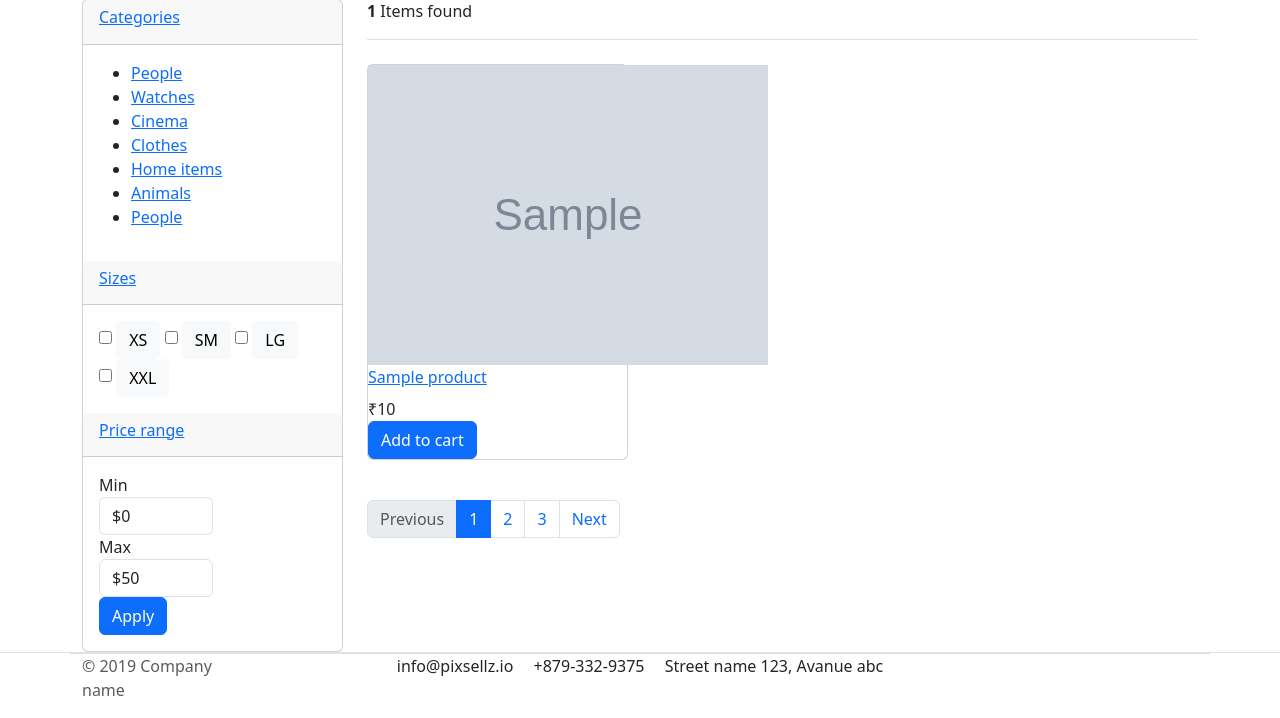
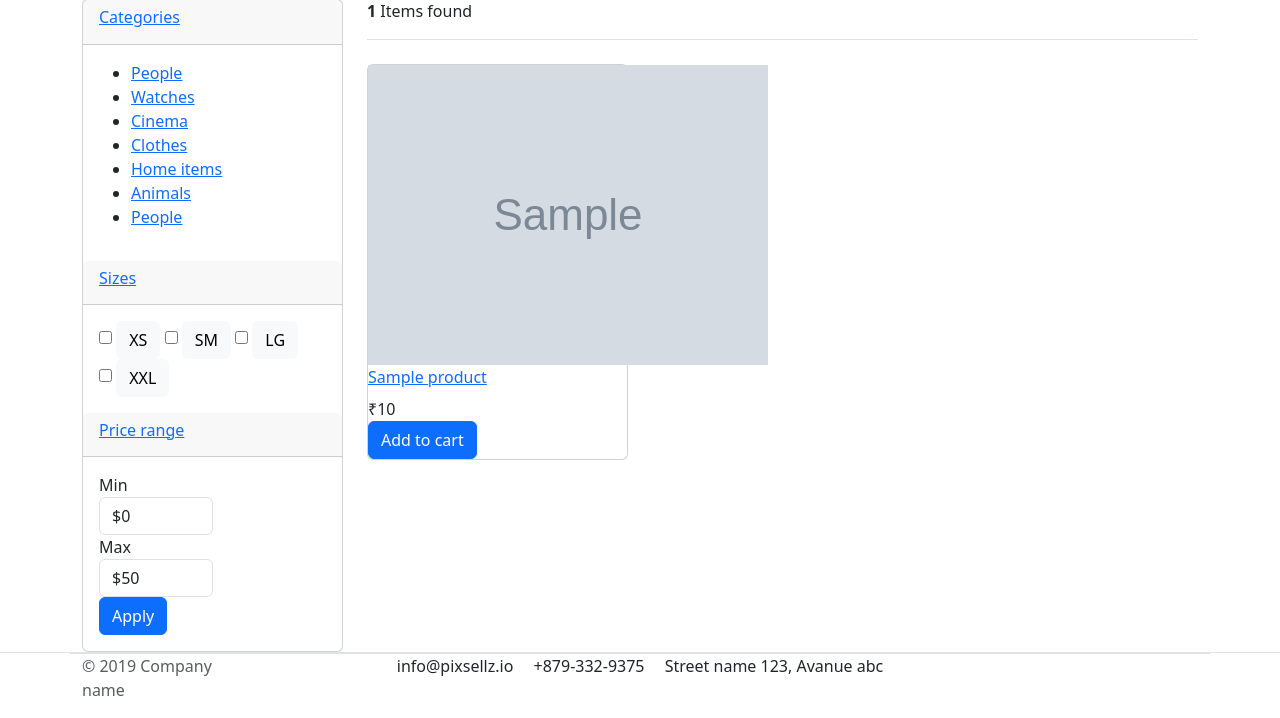
Before and after one commit to chethu0803/django-greatkart, a Django app: page /store/ in a window 1280 px wide. Shown: the part 475-1193 px from the top of the page. Run offline with Django 5.2, Linux system fonts and the light colour scheme; tables that the repository leaves empty hold one stand-in row (values such as "Sample post"); grey boxes marked "Sample" are stand-in pictures; some libraries are stand-ins or nearby versions.

Commit message:
Till Pagination

```diff
--- /dev/null
+++ b/cart/context_processors.py
@@ -0,0 +1,16 @@
+from cart.models import Cart,CartItems
+from cart.views import _cart_id
+
+def counter(request):
+  cart_count=0
+  if 'admin' in request.path:
+    return {}
+  else:
+    try:
+      cart=Cart.objects.get(cart_id=_cart_id(request))
+      cart_items=CartItems.objects.filter(cart=cart)
+      for item in cart_items:
+        cart_count+=item.quantity
+    except Cart.DoesNotExist:
+      cart_count=0
+  return dict(cart_count=cart_count)
--- a/greatkart/settings.py
+++ b/greatkart/settings.py
@@ -67,7 +67,8 @@ TEMPLATES = [
                 'django.template.context_processors.request',
                 'django.contrib.auth.context_processors.auth',
                 'django.contrib.messages.context_processors.messages',
-                'category.context_processors.menu_links'
+                'category.context_processors.menu_links',
+                'cart.context_processors.counter',
             ],
         },
     },
--- a/store/views.py
+++ b/store/views.py
@@ -3,15 +3,27 @@ from .models import Product
 from category.models import Category
 from cart.models import Cart,CartItems
 from cart.views import _cart_id
+from django.core.paginator import Paginator,EmptyPage,PageNotAnInteger
 # Create your views here.
 def store(request,category_slug=None):
-  if category_slug:
-    category_obj=get_object_or_404(Category,slug=category_slug)
-    products=Product.objects.filter(category=category_obj, is_available=True)
-  else:
-    products=Product.objects.all().filter(is_available=True)
-  products_count=products.count()
-  return render(request,'store.html',{'products':products,'products_count':products_count})
+  try:
+    if category_slug:
+      category_obj=get_object_or_404(Category,slug=category_slug)
+      products=Product.objects.filter(category=category_obj, is_available=True).order_by('id')
+      paginator=Paginator(products,2)
+      page=request.GET.get('page',1)
+      paged_products=paginator.get_page(page)
+    else:
+      products=Product.objects.all().filter(is_available=True).order_by('id')
+      paginator=Paginator(products,2)
+      page=request.GET.get('page',1)
+      paged_products=paginator.get_page(page)
+    products_count=products.count()
+  except PageNotAnInteger:
+        page_obj = paginator.get_page(1)  # If page is not an integer, show the first page
+  except EmptyPage:
+        page_obj = paginator.get_page(paginator.num_pages)
+  return render(request,'store.html',{'products':paged_products,'products_count':products_count,})
 
 def product(request,category_slug,product_slug):
   try:
--- a/templates/layout.html
+++ b/templates/layout.html
@@ -115,7 +115,7 @@ $(document).ready(function() {
 					</div>
 					<a href="{% url 'cart' %}" class="widget-header pl-3 ml-3">
 						<div class="icon icon-sm rounded-circle border"><i class="fa fa-shopping-cart"></i></div>
-						<span class="badge badge-pill badge-danger notify">0</span>
+						<span class="badge badge-pill badge-danger notify">{{cart_count}}</span>
 					</a>
 				</div> <!-- widgets-wrap.// -->
 			</div> <!-- col.// -->
--- a/templates/store.html
+++ b/templates/store.html
@@ -153,13 +153,31 @@
 
 
   <nav class="mt-4" aria-label="Page navigation sample">
-    <ul class="pagination">
-      <li class="page-item disabled"><a class="page-link" href="#">Previous</a></li>
-      <li class="page-item active"><a class="page-link" href="#">1</a></li>
-      <li class="page-item"><a class="page-link" href="#">2</a></li>
-      <li class="page-item"><a class="page-link" href="#">3</a></li>
-      <li class="page-item"><a class="page-link" href="#">Next</a></li>
-    </ul>
+    {% if products.has_other_pages %}
+      <ul class="pagination">
+        {% if products.has_previous %}
+          <li class="page-item"><a class="page-link" href="?page={{products.previous_page_number}}">Previous</a></li>
+          {% else %}
+            <li class="page-item disabled"><a class="page-link" href="$">Previous</a></li>
+
+        {% endif %}
+
+        {% for i in products.paginator.page_range %}
+          {% if products.number == i %}
+            <li class="page-item active"><a class="page-link" href="#">{{i}}</a></li>
+            {% else %}
+              <li class="page-item"><a class="page-link" href="?page={{i}}">{{i}}</a></li>
+          {% endif %}
+        {% endfor %}
+
+        {% if products.has_next %}
+          <li class="page-item active"><a class="page-link" href="?page={{products.next_page_number}}">Next</a></li>
+          {% else %}
+            <li class="page-item disabled"><a class="page-link" href="?page={{products.paginator.num_pages}}">Next</a></li>
+        {% endif %}
+      </ul>
+    {% endif %}
+
   </nav>
 
     </main> <!-- col.// -->
```
